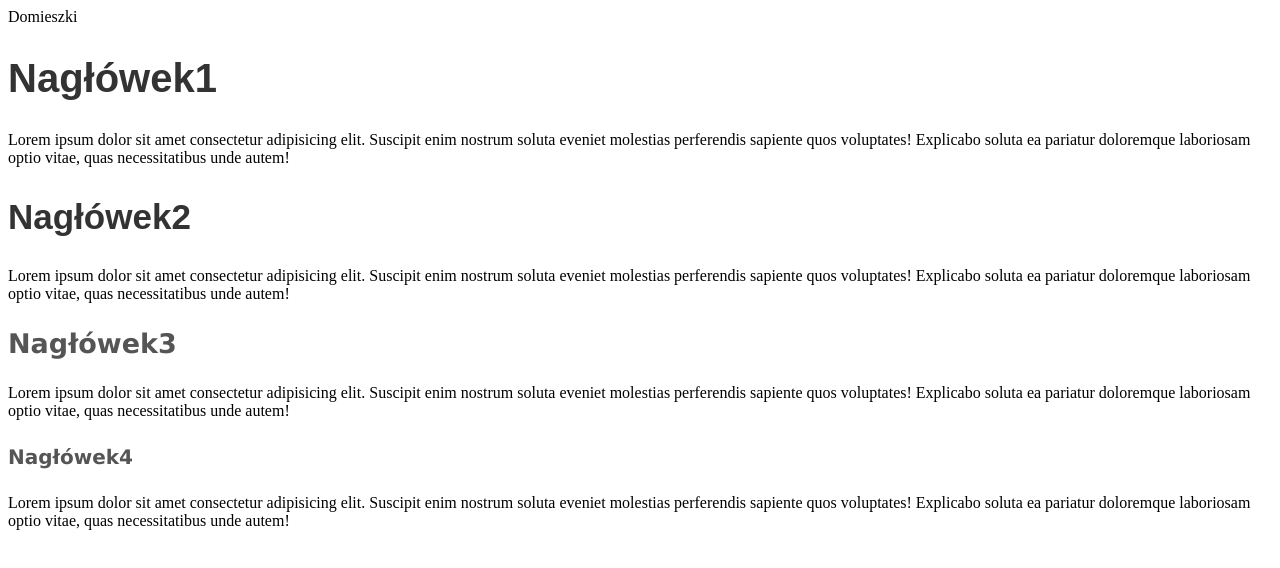
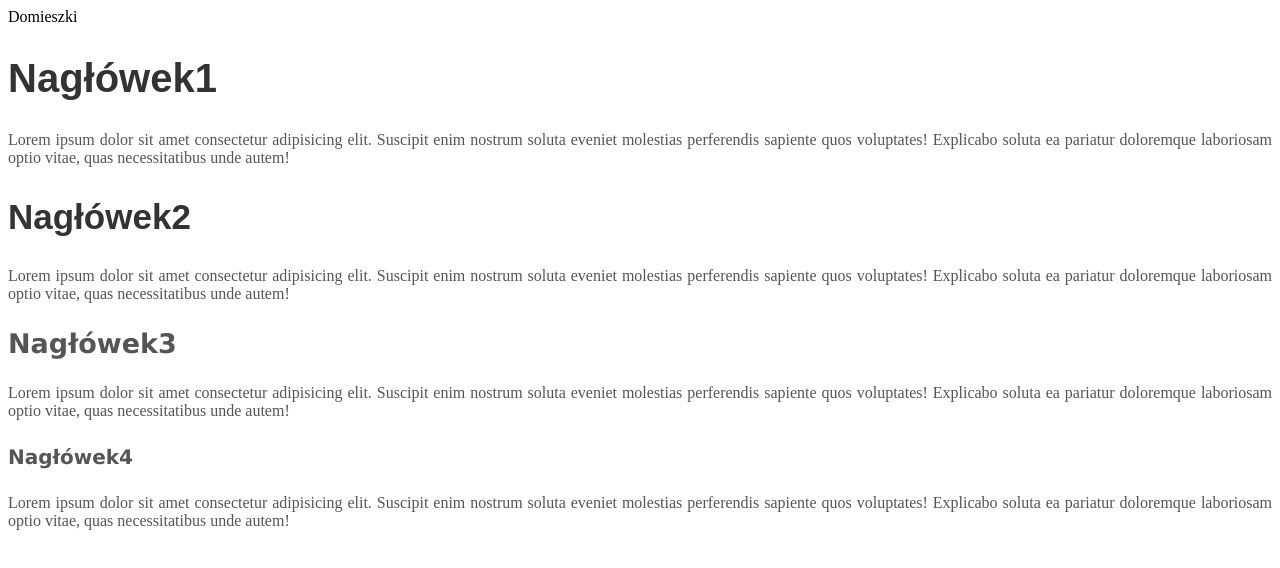
Before and after one commit to kbloski/scss_kurs, a Vue app in the folder vue-project/: page / in a window 1280 px wide. Shown: the top 568 px of the page. Built offline with nearby package versions, Linux system fonts and the light colour scheme.

Commit message:
Domieszki

```diff
--- a/vue-project/src/components/sass/l4_domieszki.vue
+++ b/vue-project/src/components/sass/l4_domieszki.vue
@@ -31,7 +31,7 @@
 $margin-1: 30px;
 $margin-2: 25px;
 
-@mixin pading-adnd-aglin
+@mixin padding-and-align
 {
     padding: 0px 20px 0px20px;
     text-align: justify;
@@ -54,7 +54,7 @@ $margin-2: 25px;
 }
 
 h1, h2 {
-    @include pading-adnd-aglin();
+    @include padding-and-align();
     @include h1-h2();
 }
 h1 {
@@ -66,7 +66,7 @@ h2 {
 }
 
 h3, h4 {
-    @include pading-adnd-aglin();
+    @include padding-and-align();
     @include h3-h4();
 }
 
@@ -78,4 +78,9 @@ h4 {
     font-size: 20px;
 }
 
+p {
+    color: #555;
+    @include padding-and-align();
+}
+
 </style>
```
